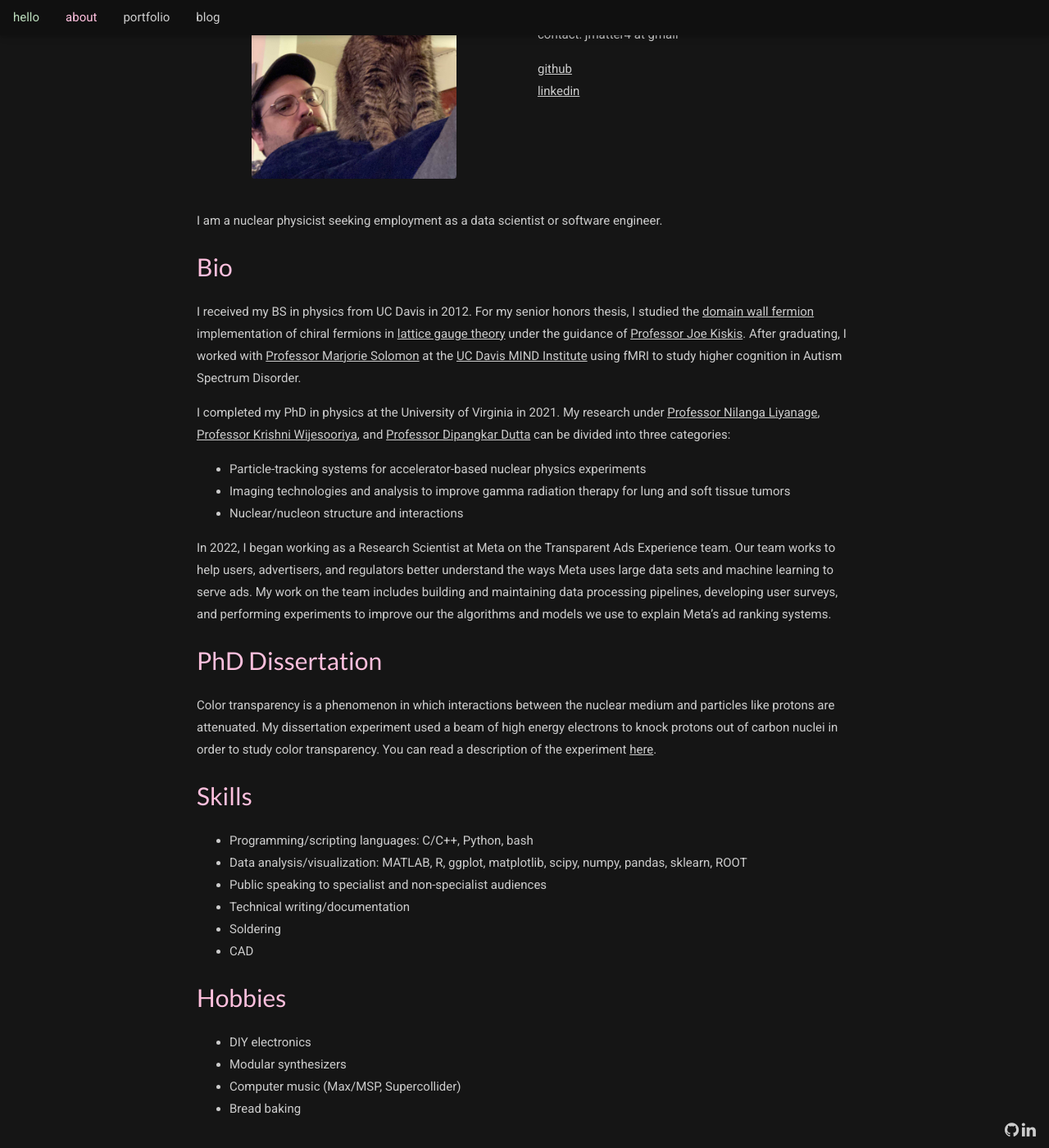
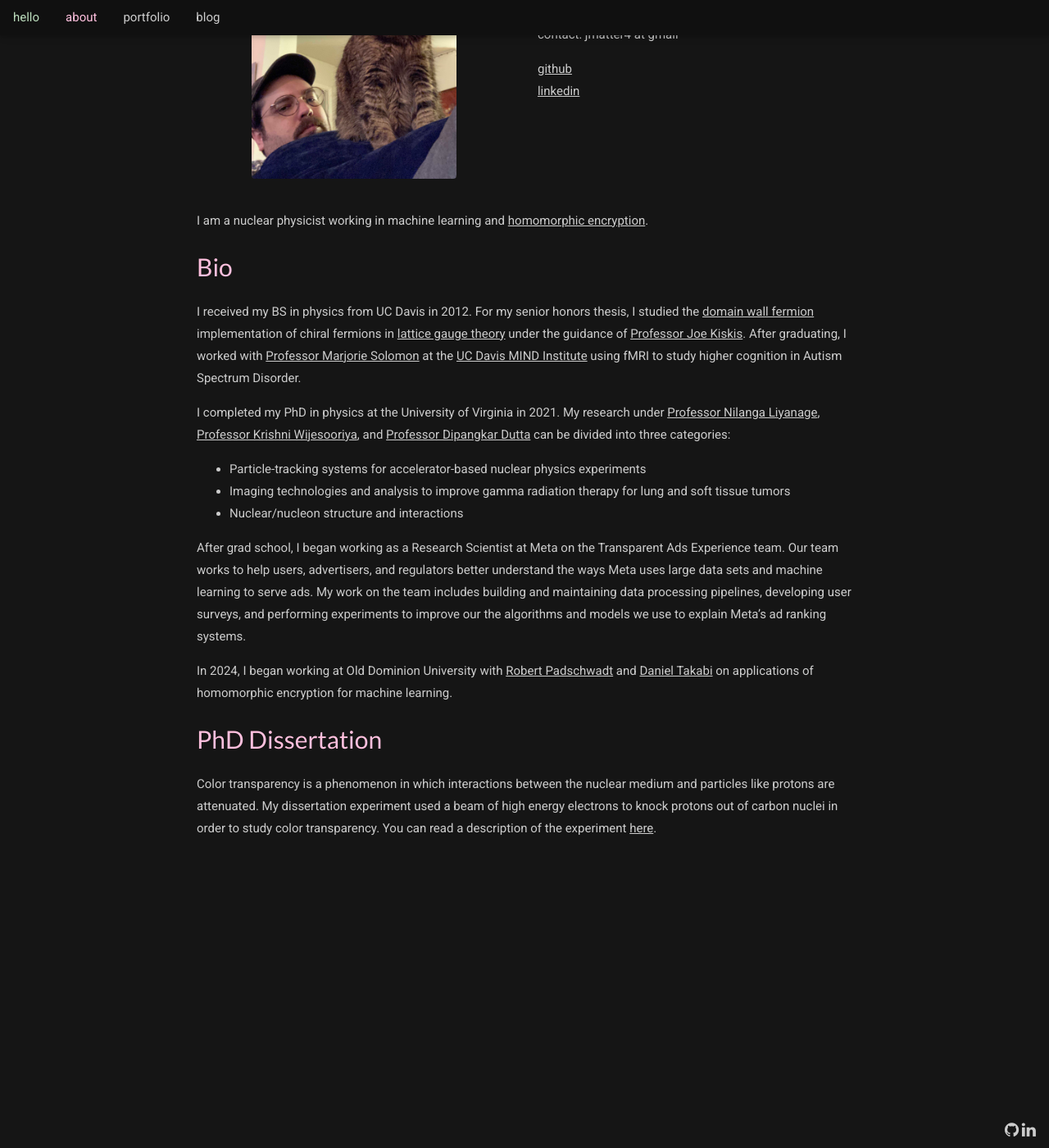
Before and after one commit to johnmatter/johnmatter.github.io, a Jekyll site: the page built from about.md, in a window 1280 px wide and 1400 px high, scrolled down 255 px. Shown: the whole window at 82% size. Built offline with Jekyll 4.4.1, drawn with Linux system fonts in a browser that asks for light colours; after the commit the page ends 1326 px from its top, so only the background shows below that.

Commit message:
update about

```diff
--- a/about.md
+++ b/about.md
@@ -2,7 +2,8 @@
 layout: bio
 title: about
 ---
-I am a nuclear physicist seeking employment as a data scientist or software engineer.
+I am a nuclear physicist working in machine learning and
+[homomorphic encryption](https://blog.openmined.org/what-is-homomorphic-encryption/).
 
 ## Bio
 I received my BS in physics from UC Davis in 2012.
@@ -21,7 +22,7 @@ and [Professor Dipangkar Dutta](http://dd285.physics.msstate.edu) can be divided
 - Imaging technologies and analysis to improve gamma radiation therapy for lung and soft tissue tumors
 - Nuclear/nucleon structure and interactions
 
-In 2022, I began working as a Research Scientist at Meta on the
+After grad school, I began working as a Research Scientist at Meta on the
 Transparent Ads Experience team. Our team works to help users, advertisers, and
 regulators better understand the ways Meta uses large data sets and machine learning
 to serve ads. My work on the team includes building and maintaining data
@@ -29,24 +30,16 @@ processing pipelines, developing user surveys, and performing experiments to
 improve our the algorithms and models we use to explain Meta's ad ranking
 systems.
 
+In 2024, I began working at Old Dominion University
+with
+[Robert Padschwadt](https://podschwadt.github.io)
+and
+[Daniel Takabi](https://www.odu.edu/article/odu-names-daniel-takabi-as-director-for-school-of-cybersecurity)
+on applications of homomorphic encryption for machine learning.
+
 ## PhD Dissertation
 Color transparency is a phenomenon in which interactions between the nuclear medium
 and particles like protons are attenuated.
 My dissertation experiment used a beam of high energy electrons to knock protons out
 of carbon nuclei in order to study color transparency.
 You can read a description of the experiment [here]({{ site.baseurl }}/portfolio/02_color-transparency/).
-
-
-## Skills
-- Programming/scripting languages: C/C++, Python, bash
-- Data analysis/visualization: MATLAB, R, ggplot, matplotlib, scipy, numpy, pandas, sklearn, ROOT
-- Public speaking to specialist and non-specialist audiences
-- Technical writing/documentation
-- Soldering
-- CAD
-
-## Hobbies
-- DIY electronics
-- Modular synthesizers
-- Computer music (Max/MSP, Supercollider)
-- Bread baking
```
